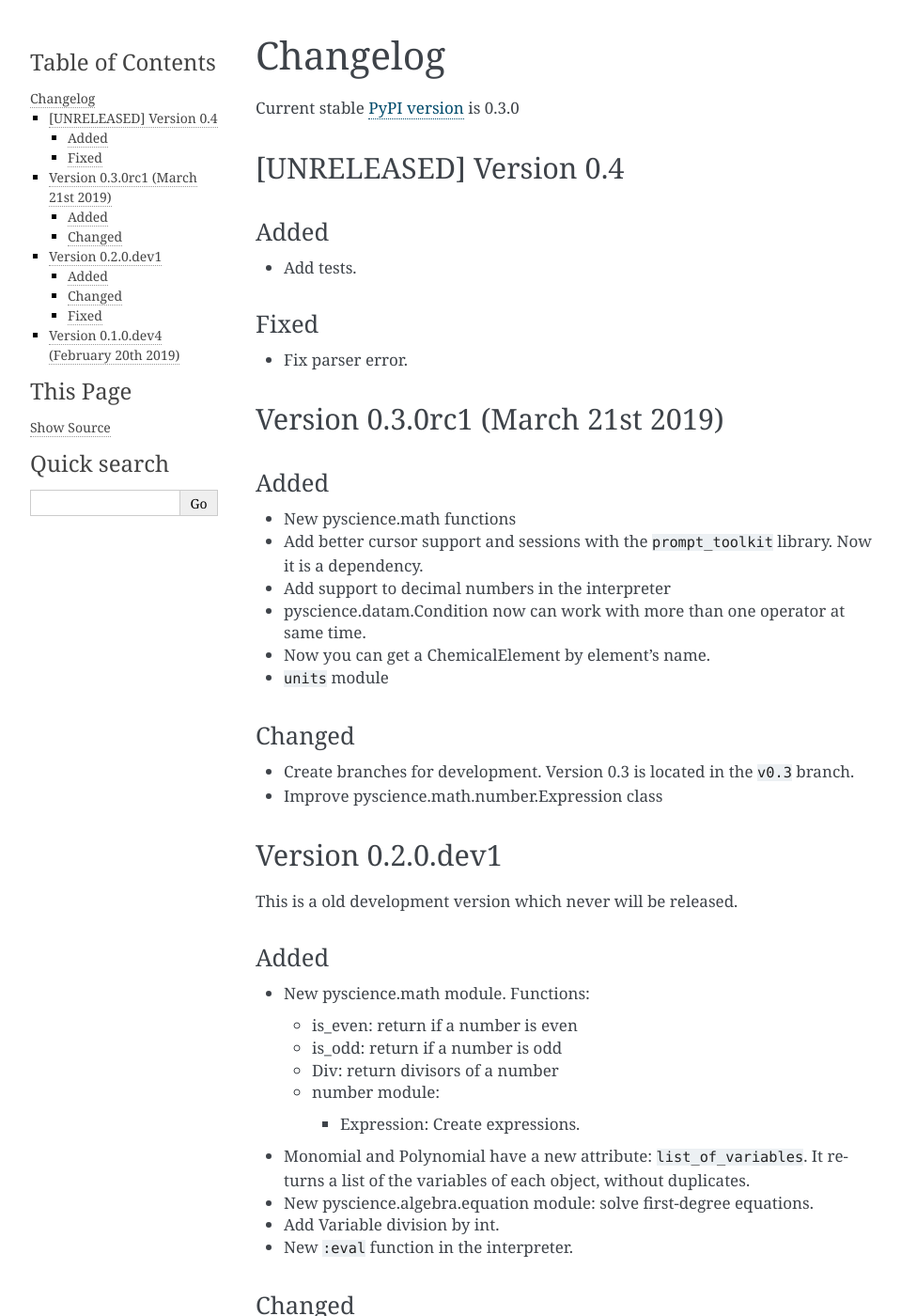
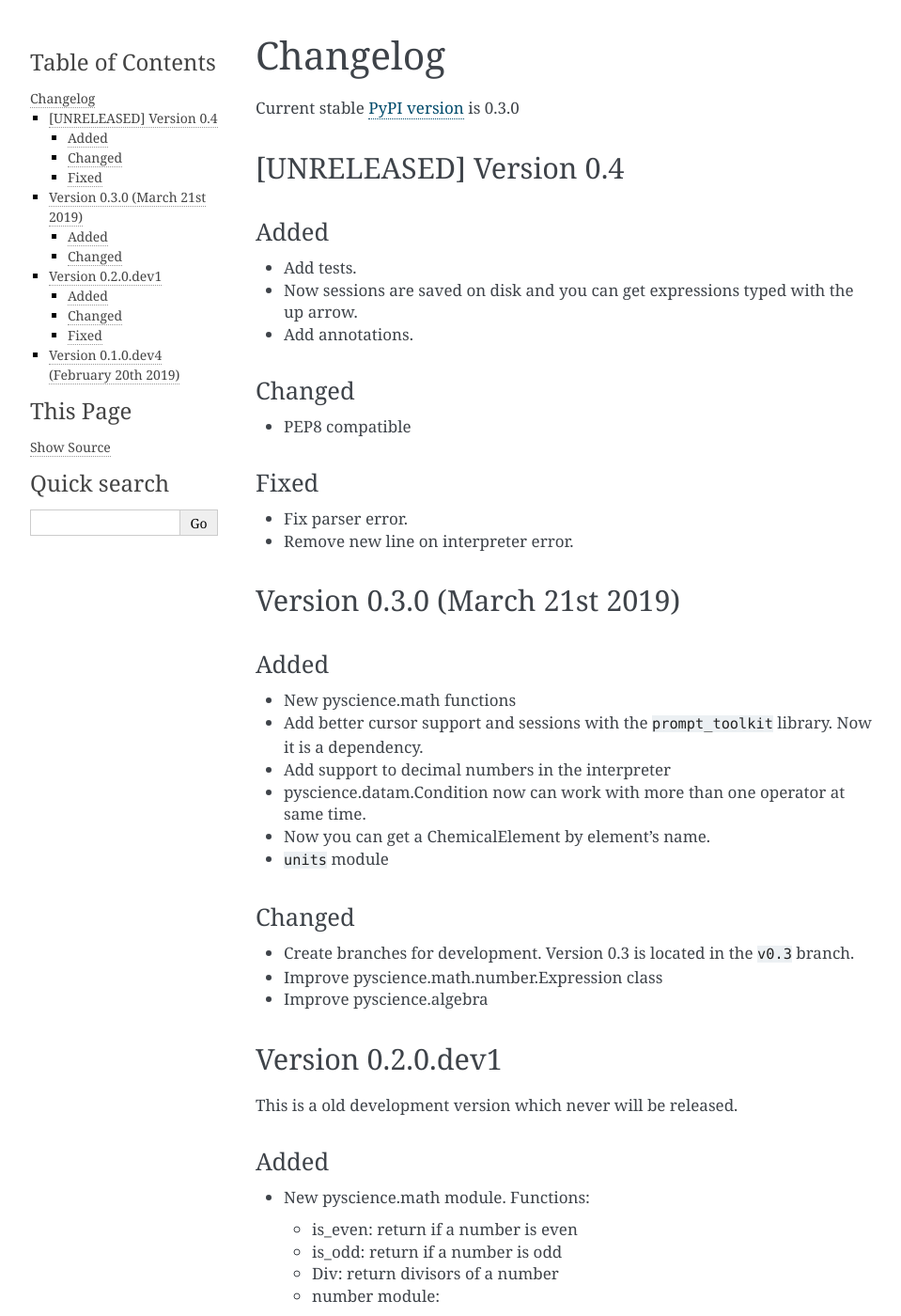
Before and after one commit to alcarazzam/pyscience, a Sphinx documentation site: the page built from doc/source/changelog.rst, in a window 1280 px wide and 1400 px high. Shown: the whole window at 94% size, without its empty margins (148-1107 px from the left). Built offline with Sphinx 7.4.7, drawn with Linux system fonts in a browser that asks for light colours.

Commit message:
Update documentation

```diff
--- a/doc/source/changelog.rst
+++ b/doc/source/changelog.rst
@@ -8,13 +8,21 @@ Current stable `PyPI version <https://pypi.org/project/pyscience/>`_ is 0.3.0
 Added
 ^^^^^
 - Add tests.
+- Now sessions are saved on disk and you can get expressions typed with
+  the up arrow.
+- Add annotations.
+
+Changed
+^^^^^^^
+- PEP8 compatible
 
 Fixed
 ^^^^^
 - Fix parser error.
+- Remove new line on interpreter error.
 
-Version 0.3.0rc1 (March 21st 2019)
-----------------------------------
+Version 0.3.0 (March 21st 2019)
+-------------------------------
 
 Added
 ^^^^^
@@ -32,6 +40,7 @@ Changed
 - Create branches for development. Version 0.3 is located in the ``v0.3``
   branch.
 - Improve pyscience.math.number.Expression class
+- Improve pyscience.algebra
 
 
 Version 0.2.0.dev1
--- a/doc/source/index.rst
+++ b/doc/source/index.rst
@@ -21,10 +21,10 @@ Features
 - Solve first-degree equations
 - Get information about chemical elements
 - Manage CSV data easily (in development)
+- Convert units
 
 Todo
 ----
-- ``units`` module
 - Polynomial division
 - Physics functions
 
--- a/doc/source/installation.rst
+++ b/doc/source/installation.rst
@@ -1,13 +1,14 @@
 Installation
 ======================
 Pyscience needs a recent version of python (3.7). You can download it
-`here <https://www.python.org/downloads/>`_. It won’t work in older versions.
+`here <https://www.python.org/downloads/>`_. It doesn't work in older versions.
 Pyscience is available in `PyPI <https://pypi.org/project/pyscience/>`_.
 To install, type with superuser privileges::
 
     pip3 install pyscience
 
-pyscience requieres the `prompt_toolkit library <https://pypi.org/project/prompt_toolkit/>`_.
+pyscience requires the `prompt_toolkit <https://pypi.org/project/prompt_toolkit/>`_
+library.
 It will installed as a dependency.
 
 If you want to install the latest development version, use the GitHub repo::
```
